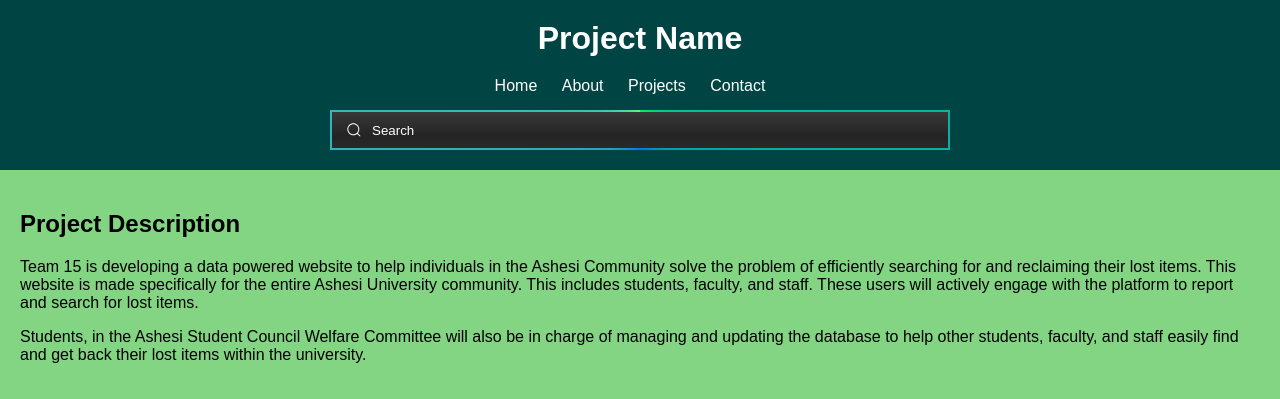
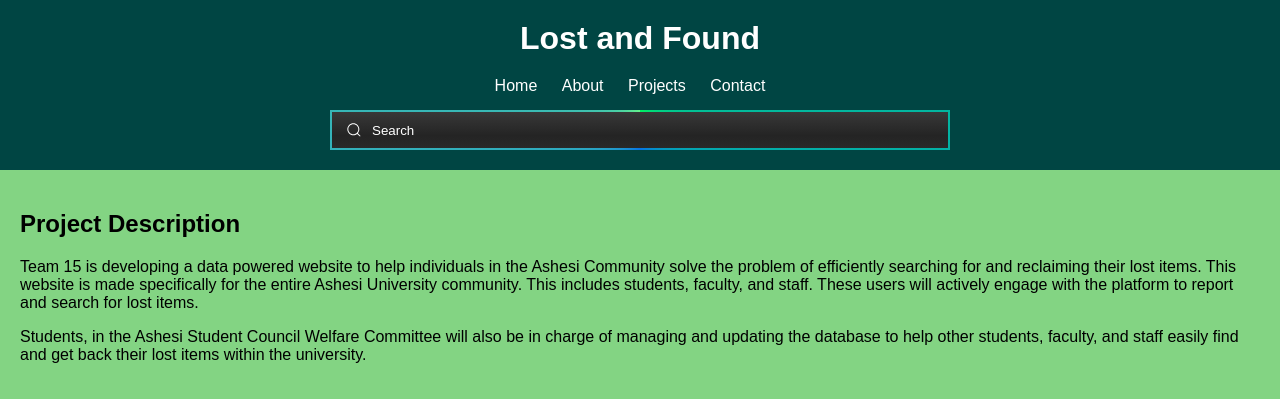
Before and after one commit to fremariab/webtech_team15_ashesilostandfound, a PHP site: page /view/home_about.php in a window 1280 px wide. Shown: the top 399 px of the page. Run offline with PHP 8.4, Linux system fonts and the light colour scheme.

Commit message:
Update home_about.php

```diff
--- a/view/home_about.php
+++ b/view/home_about.php
@@ -9,7 +9,7 @@
 <body>
 
 <header>
-    <h1>Project Name</h1>
+    <h1>Lost and Found</h1>
     <nav>
         <ul>
             <li><a href="#">Home</a></li>
```
